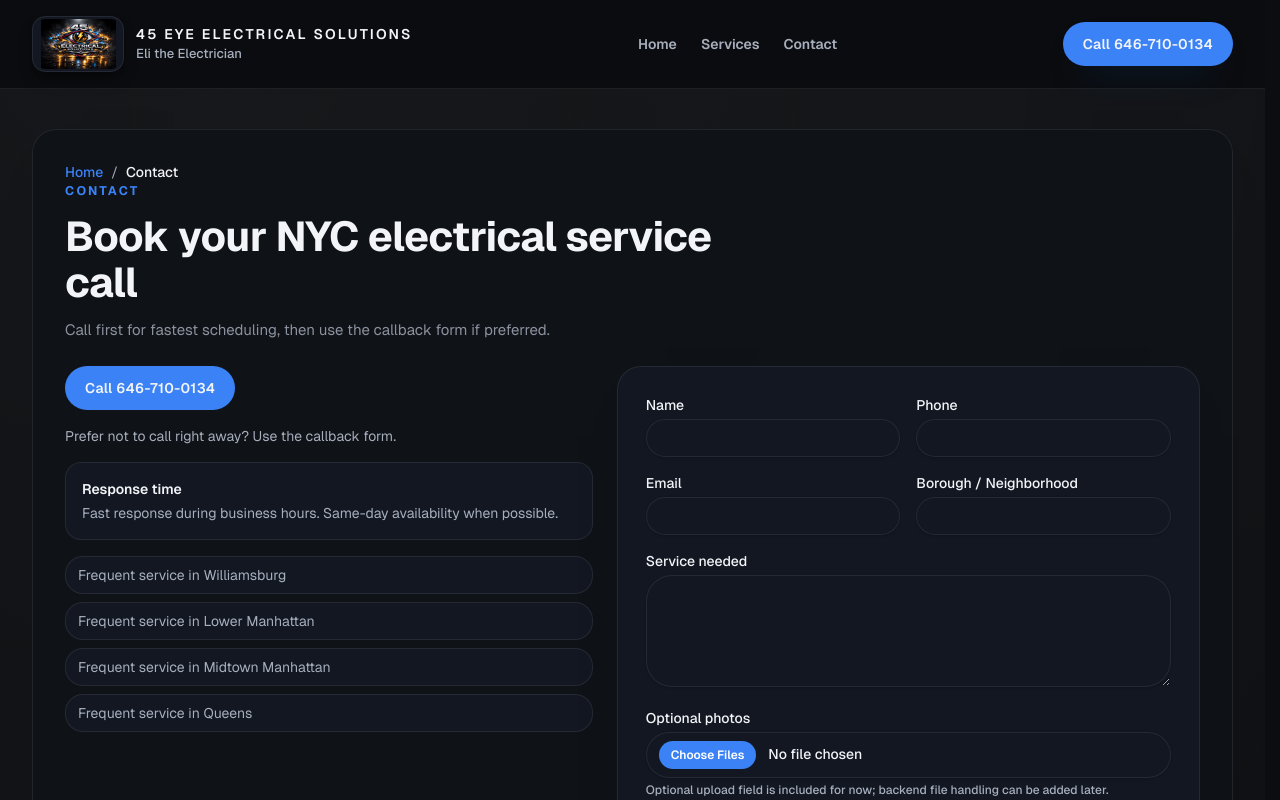
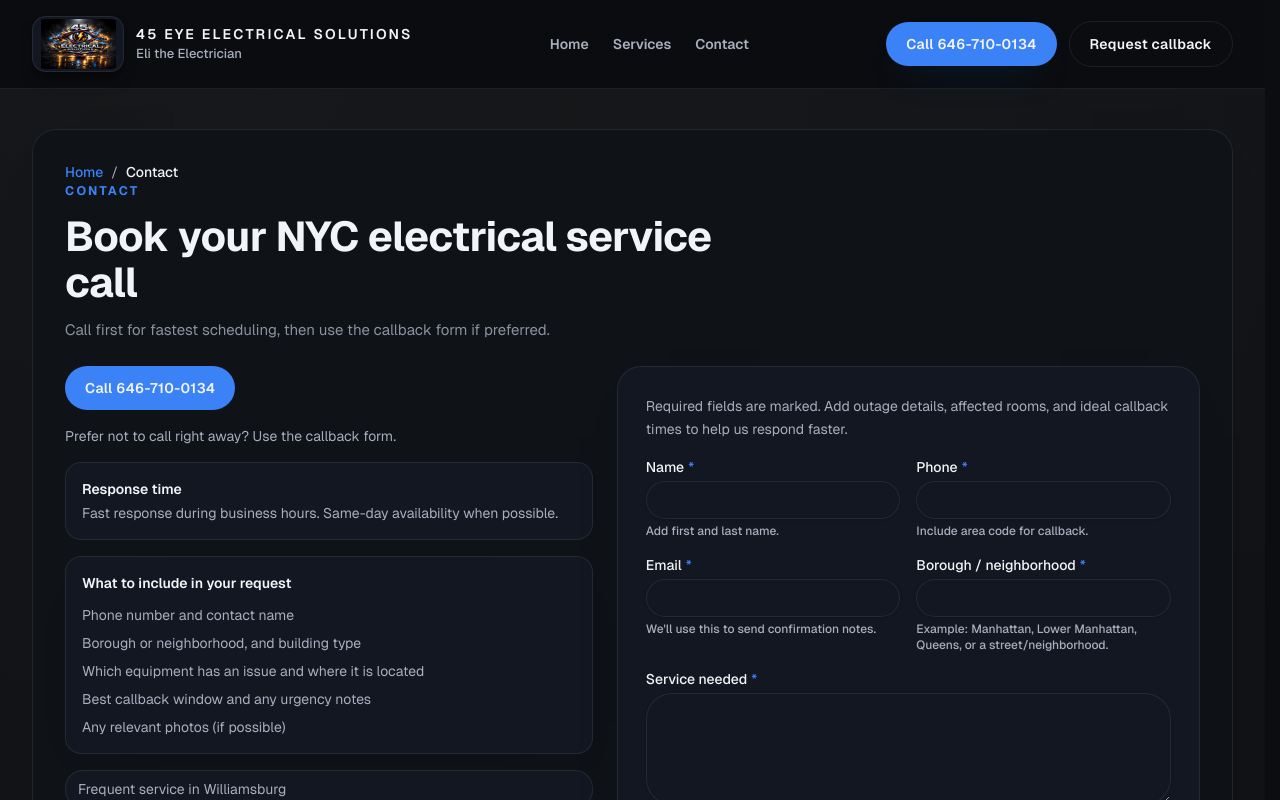
Before and after one commit to Eli45-23/45-eye-see, a Next.js app: page /contact in a window 1280 px wide. Shown: the top 800 px of the page. Built offline with nearby package versions, Linux system fonts and the light colour scheme; no server answers.

Commit message:
feat(conv): sticky CTAs + trust badges + contact UX upgrades

```diff
--- a/app/contact/page.tsx
+++ b/app/contact/page.tsx
@@ -55,6 +55,16 @@ export default function ContactPage() {
                 Fast response during business hours. Same-day availability when possible.
               </p>
             </div>
+            <div className="section-elevated rounded-2xl border border-[var(--border)] p-4 ui-shadow-sm">
+              <p className="text-sm font-semibold text-[var(--text)]">What to include in your request</p>
+              <ul className="mt-3 space-y-2 text-sm text-[var(--muted)]">
+                <li>Phone number and contact name</li>
+                <li>Borough or neighborhood, and building type</li>
+                <li>Which equipment has an issue and where it is located</li>
+                <li>Best callback window and any urgency notes</li>
+                <li>Any relevant photos (if possible)</li>
+              </ul>
+            </div>
             <ul className="space-y-2 text-sm text-[var(--muted)]">
               {business.mustMentionNeighborhoods.map((area) => (
                 <li key={area} className="section-elevated rounded-lg border border-[var(--border)] px-3 py-2">
--- a/app/layout.tsx
+++ b/app/layout.tsx
@@ -3,6 +3,7 @@ import localFont from "next/font/local";
 import Image from "next/image";
 import Link from "next/link";
 import { business } from "@/src/content/business";
+import { Button } from "@/src/components/Button";
 import { CallCTA } from "@/src/components/CallCTA";
 import { SITE_URL, buildSeoDescription, buildSeoTitle } from "@/src/lib/seo";
 import "./globals.css";
@@ -94,17 +95,40 @@ export default function RootLayout({
               <Link href="/contact" className="transition hover:text-[var(--text)]">Contact</Link>
             </nav>
 
-            <div className="flex items-center gap-3">
+            <div className="hidden items-center gap-3 md:flex">
               <CallCTA className="px-4 py-2.5 text-sm shadow-[0_18px_36px_-20px_rgba(10,102,194,0.8)]" label={`Call ${business.phone}`} />
+              <Button href="/contact#contact-request" variant="secondary" className="text-sm">
+                Request callback
+              </Button>
             </div>
           </div>
           <nav
-            className="flex items-center justify-center gap-6 border-t border-[rgba(255,255,255,0.06)] py-2 text-xs font-semibold uppercase tracking-[0.22em] text-[var(--muted)] md:hidden"
+            className="flex flex-col gap-2 border-t border-[rgba(255,255,255,0.06)] px-3 py-2 text-xs font-semibold uppercase tracking-[0.22em] text-[var(--muted)] md:hidden"
             aria-label="Primary"
           >
-            <Link href="/" className="transition hover:text-[var(--text)]">Home</Link>
-            <Link href="/services" className="transition hover:text-[var(--text)]">Services</Link>
-            <Link href="/contact" className="transition hover:text-[var(--text)]">Contact</Link>
+            <div className="mx-auto flex flex-wrap justify-center gap-3">
+              <Link href="/" className="transition hover:text-[var(--text)]">
+                Home
+              </Link>
+              <Link href="/services" className="transition hover:text-[var(--text)]">
+                Services
+              </Link>
+              <Link href="/contact" className="transition hover:text-[var(--text)]">
+                Contact
+              </Link>
+            </div>
+            <div className="mx-auto flex flex-wrap justify-center gap-2">
+              <Link
+                href={`tel:+1${business.phone.replace(/\D/g, "")}`}
+                className="rounded-xl border border-[var(--border)] bg-[var(--card)] px-3 py-2 text-[12px] font-semibold tracking-wide text-[var(--text)] transition hover:bg-[rgba(255,255,255,0.06)]"
+                aria-label={`Call ${business.phone}`}
+              >
+                Call {business.phone}
+              </Link>
+              <Button href="/contact#contact-request" variant="secondary" className="px-3 py-2 text-[12px]">
+                Request callback
+              </Button>
+            </div>
           </nav>
         </header>
 
--- a/app/services/page.tsx
+++ b/app/services/page.tsx
@@ -7,6 +7,7 @@ import { Breadcrumbs } from "@/src/components/Breadcrumbs";
 import { CallCTA } from "@/src/components/CallCTA";
 import { GalleryGrid } from "@/src/components/GalleryGrid";
 import { JsonLd } from "@/src/components/JsonLd";
+import { TrustBadges } from "@/src/components/TrustBadges";
 import { SectionHeader } from "@/src/components/SectionHeader";
 import { createPageMetadata } from "@/src/lib/seo";
 import { getBreadcrumbSchema, getServiceListSchema } from "@/src/lib/schema";
@@ -63,6 +64,9 @@ export default function ServicesPage() {
           description="Troubleshooting, repairs, upgrades, and same-day service support when availability allows."
           action={<CallCTA label={`Call ${business.phone}`} />}
         />
+      </section>
+      <section className="section-light rounded-3xl border border-[var(--border)] p-6 ui-shadow-md sm:p-8">
+        <TrustBadges />
       </section>
 
       <div className="grid gap-6 lg:grid-cols-[280px_minmax(0,1fr)]">
--- a/src/components/ContactForm.tsx
+++ b/src/components/ContactForm.tsx
@@ -46,7 +46,7 @@ function validate(values: FormValues): FormErrors {
   }
 
   if (values.serviceNeeded.trim().length < 8) {
-    errors.serviceNeeded = "Please share the service you need.";
+    errors.serviceNeeded = "Please share the service you need and any symptoms.";
   }
 
   return errors;
@@ -54,16 +54,23 @@ function validate(values: FormValues): FormErrors {
 
 const inputClass =
   "mt-1 w-full rounded-xl border border-[var(--border)] bg-[var(--card)] px-3 py-2 text-sm text-[var(--text)] shadow-sm outline-none ring-0 placeholder:text-[var(--muted)] focus:border-[var(--accent)] focus:ring-2 focus:ring-[rgba(59,130,246,0.25)]";
+const helperClass = "mt-1 block text-xs text-[var(--muted)]";
+const errorClass = "mt-1 block text-xs font-medium text-red-600";
 
 export function ContactForm() {
   const [values, setValues] = useState<FormValues>(initialValues);
   const [touched, setTouched] = useState<Partial<Record<FieldName, boolean>>>({});
+  const [submitState, setSubmitState] = useState<"idle" | "success" | "error">("idle");
   const [submitNotice, setSubmitNotice] = useState<string>("");
 
   const errors = useMemo(() => validate(values), [values]);
 
   function setField(name: FieldName, value: string) {
     setValues((prev) => ({ ...prev, [name]: value }));
+    if (submitState === "error") {
+      setSubmitState("idle");
+      setSubmitNotice("");
+    }
   }
 
   function markTouched(name: FieldName) {
@@ -71,6 +78,8 @@ export function ContactForm() {
   }
 
   function onSubmit(event: FormEvent<HTMLFormElement>) {
+    event.preventDefault();
+
     const allTouched: Partial<Record<FieldName, boolean>> = {
       name: true,
       phone: true,
@@ -82,31 +91,39 @@ export function ContactForm() {
     setTouched(allTouched);
 
     if (Object.keys(errors).length > 0) {
-      event.preventDefault();
+      setSubmitState("error");
       setSubmitNotice("Please fix the highlighted fields and try again.");
       return;
     }
 
+    setSubmitState("success");
     setSubmitNotice(
-      "Thanks. This demo form posts to a placeholder endpoint while backend processing is pending."
+      "Thanks—your request was received. We will call back during business hours with next availability."
     );
+
+    setValues(initialValues);
   }
 
   return (
-    <>
     <form
       className="section-elevated rounded-3xl border border-[var(--border)] p-5 ui-shadow-sm sm:p-7"
-        action={PLACEHOLDER_ENDPOINT}
-        method="post"
-        target="contact-submit-frame"
       onSubmit={onSubmit}
       noValidate
+      action={submitState === "idle" ? PLACEHOLDER_ENDPOINT : undefined}
+      method="post"
     >
+      <p className="mb-4 text-sm leading-relaxed text-[var(--muted)]">
+        Required fields are marked. Add outage details, affected rooms, and ideal callback times to help us respond faster.
+      </p>
       <div className="grid gap-4 sm:grid-cols-2">
         <label className="text-sm font-medium text-[var(--text)]" htmlFor="contact-name">
           Name
+          <span className="ml-1 text-[var(--accent)]" aria-hidden="true">
+            *
+          </span>
           <input
             id="contact-name"
+            type="text"
             className={inputClass}
             name="name"
             autoComplete="name"
@@ -114,11 +131,15 @@ export function ContactForm() {
             onChange={(event) => setField("name", event.target.value)}
             onBlur={() => markTouched("name")}
             aria-invalid={Boolean(touched.name && errors.name)}
-              aria-describedby={touched.name && errors.name ? "error-name" : undefined}
+            aria-describedby={touched.name && errors.name ? "error-name" : "helper-name"}
+            aria-required="true"
             required
           />
+          <span id="helper-name" className={helperClass}>
+            Add first and last name.
+          </span>
           {touched.name && errors.name ? (
-              <span id="error-name" className="mt-1 block text-xs font-medium text-red-600">
+            <span id="error-name" className={errorClass}>
               {errors.name}
             </span>
           ) : null}
@@ -126,8 +147,12 @@ export function ContactForm() {
 
         <label className="text-sm font-medium text-[var(--text)]" htmlFor="contact-phone">
           Phone
+          <span className="ml-1 text-[var(--accent)]" aria-hidden="true">
+            *
+          </span>
           <input
             id="contact-phone"
+            type="tel"
             className={inputClass}
             name="phone"
             autoComplete="tel"
@@ -135,11 +160,15 @@ export function ContactForm() {
             onChange={(event) => setField("phone", event.target.value)}
             onBlur={() => markTouched("phone")}
             aria-invalid={Boolean(touched.phone && errors.phone)}
-              aria-describedby={touched.phone && errors.phone ? "error-phone" : undefined}
+            aria-describedby={touched.phone && errors.phone ? "error-phone" : "helper-phone"}
+            aria-required="true"
             required
           />
+          <span id="helper-phone" className={helperClass}>
+            Include area code for callback.
+          </span>
           {touched.phone && errors.phone ? (
-              <span id="error-phone" className="mt-1 block text-xs font-medium text-red-600">
+            <span id="error-phone" className={errorClass}>
               {errors.phone}
             </span>
           ) : null}
@@ -147,6 +176,9 @@ export function ContactForm() {
 
         <label className="text-sm font-medium text-[var(--text)]" htmlFor="contact-email">
           Email
+          <span className="ml-1 text-[var(--accent)]" aria-hidden="true">
+            *
+          </span>
           <input
             id="contact-email"
             className={inputClass}
@@ -157,18 +189,25 @@ export function ContactForm() {
             onChange={(event) => setField("email", event.target.value)}
             onBlur={() => markTouched("email")}
             aria-invalid={Boolean(touched.email && errors.email)}
-              aria-describedby={touched.email && errors.email ? "error-email" : undefined}
+            aria-describedby={touched.email && errors.email ? "error-email" : "helper-email"}
+            aria-required="true"
             required
           />
+          <span id="helper-email" className={helperClass}>
+            We'll use this to send confirmation notes.
+          </span>
           {touched.email && errors.email ? (
-              <span id="error-email" className="mt-1 block text-xs font-medium text-red-600">
+            <span id="error-email" className={errorClass}>
               {errors.email}
             </span>
           ) : null}
         </label>
 
         <label className="text-sm font-medium text-[var(--text)]" htmlFor="contact-area">
-            Borough / Neighborhood
+          Borough / neighborhood
+          <span className="ml-1 text-[var(--accent)]" aria-hidden="true">
+            *
+          </span>
           <input
             id="contact-area"
             className={inputClass}
@@ -176,21 +215,20 @@ export function ContactForm() {
             value={values.boroughNeighborhood}
             onChange={(event) => setField("boroughNeighborhood", event.target.value)}
             onBlur={() => markTouched("boroughNeighborhood")}
-              aria-invalid={Boolean(
-                touched.boroughNeighborhood && errors.boroughNeighborhood
-              )}
+            aria-invalid={Boolean(touched.boroughNeighborhood && errors.boroughNeighborhood)}
             aria-describedby={
               touched.boroughNeighborhood && errors.boroughNeighborhood
                 ? "error-boroughNeighborhood"
-                  : undefined
+                : "helper-boroughNeighborhood"
             }
+            aria-required="true"
             required
           />
+          <span id="helper-boroughNeighborhood" className={helperClass}>
+            Example: Manhattan, Lower Manhattan, Queens, or a street/neighborhood.
+          </span>
           {touched.boroughNeighborhood && errors.boroughNeighborhood ? (
-              <span
-                id="error-boroughNeighborhood"
-                className="mt-1 block text-xs font-medium text-red-600"
-              >
+            <span id="error-boroughNeighborhood" className={errorClass}>
               {errors.boroughNeighborhood}
             </span>
           ) : null}
@@ -199,6 +237,9 @@ export function ContactForm() {
 
       <label className="mt-4 block text-sm font-medium text-[var(--text)]" htmlFor="contact-service-needed">
         Service needed
+        <span className="ml-1 text-[var(--accent)]" aria-hidden="true">
+          *
+        </span>
         <textarea
           id="contact-service-needed"
           className={`${inputClass} min-h-28`}
@@ -209,12 +250,16 @@ export function ContactForm() {
           onBlur={() => markTouched("serviceNeeded")}
           aria-invalid={Boolean(touched.serviceNeeded && errors.serviceNeeded)}
           aria-describedby={
-              touched.serviceNeeded && errors.serviceNeeded ? "error-serviceNeeded" : undefined
+            touched.serviceNeeded && errors.serviceNeeded ? "error-serviceNeeded" : "helper-serviceNeeded"
           }
+          aria-required="true"
           required
         />
+        <span id="helper-serviceNeeded" className={helperClass}>
+          Include equipment location, symptoms, and photos if available.
+        </span>
         {touched.serviceNeeded && errors.serviceNeeded ? (
-            <span id="error-serviceNeeded" className="mt-1 block text-xs font-medium text-red-600">
+          <span id="error-serviceNeeded" className={errorClass}>
             {errors.serviceNeeded}
           </span>
         ) : null}
@@ -231,12 +276,20 @@ export function ContactForm() {
           multiple
         />
         <span className="mt-1 block text-xs text-[var(--muted)]">
-            Optional upload field is included for now; backend file handling can be added later.
+          Optional upload field for outage or equipment photos.
         </span>
       </label>
 
       {submitNotice ? (
-          <p className="mt-4 rounded-xl border border-[var(--border)] bg-[var(--surface)] px-3 py-2 text-sm text-[var(--text)]">
+        <p
+          className={`mt-4 rounded-xl border px-3 py-2 text-sm ${
+            submitState === "success"
+              ? "border-emerald-400/30 bg-emerald-400/10 text-emerald-100"
+              : "border-red-400/30 bg-red-400/10 text-red-100"
+          }`}
+          role="status"
+          aria-live="polite"
+        >
           {submitNotice}
         </p>
       ) : null}
@@ -251,8 +304,5 @@ export function ContactForm() {
         </a>
       </div>
     </form>
-
-      <iframe title="Contact form placeholder submission" name="contact-submit-frame" className="hidden" />
-    </>
   );
 }
```
Also changed, not shown: app/page.tsx (+5 -17 lines), src/components/TrustBadges.tsx (added, +26 -0 lines). Lines whose indentation alone changed are shown as unchanged.
